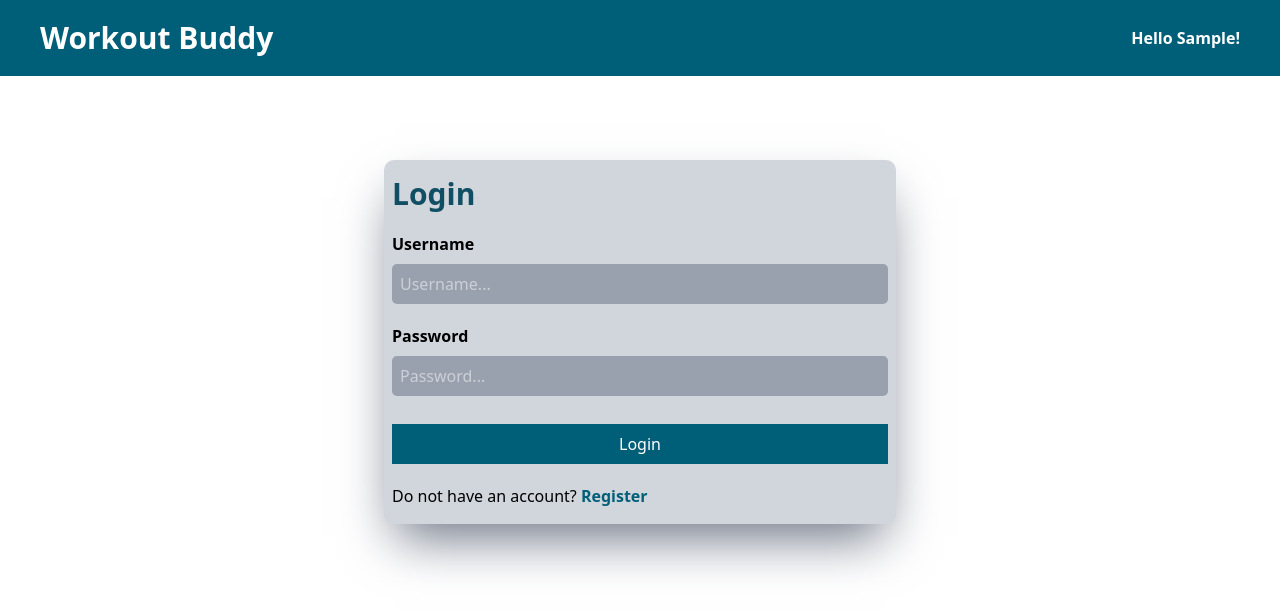
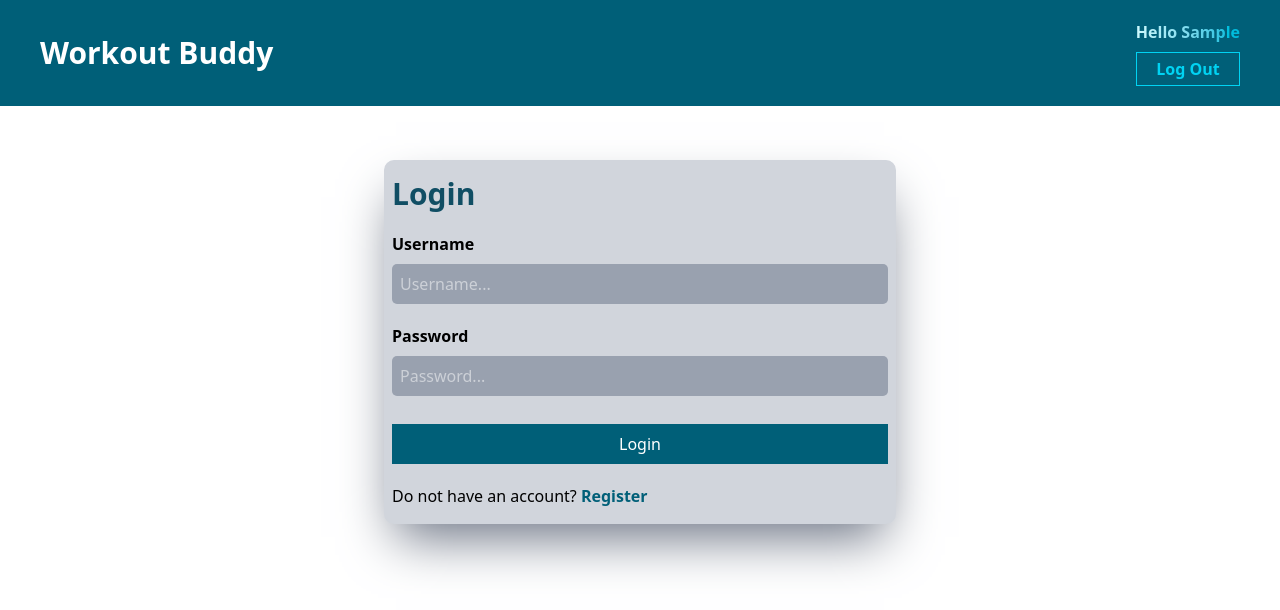
Before and after one commit to DinethSheveen/Workout-Buddy, a React (Vite) app in the folder frontend/: page /login in a window 1280 px wide. Shown: the top 610 px of the page. Built offline with nearby package versions, Linux system fonts and the light colour scheme; sample sign-in values are in the browser's storage.

Commit message:
VITE : Login status handling

```diff
--- a/frontend/src/App.jsx
+++ b/frontend/src/App.jsx
@@ -12,13 +12,17 @@ function App() {
   const user = localStorage.getItem("user") || null
 
   const [authorizedUser, setAuthorizedUser] = useState(user)
+  const [loggedIn, setLoggedIn] = useState(!!localStorage.getItem("token"))
+
+  // localStorage.removeItem("user")
+
 
   return (
     <>
       <BrowserRouter>
-        <Navbar authorizedUser={authorizedUser}/>
+        <Navbar authorizedUser={authorizedUser} setLoggedIn={setLoggedIn} loggedIn={loggedIn}/>
         <Routes>
-          <Route path="/login" element={<Login setAuthorizedUser={setAuthorizedUser}/>}/>
+          <Route path="/login" element={<Login setAuthorizedUser={setAuthorizedUser} setLoggedIn={setLoggedIn}/>}/>
           <Route path="/register" element={<Register/>}/>
           <Route element={<Protected authorizedUser={authorizedUser}/>}>
             <Route path="/" element={<Home authorizedUser={authorizedUser}/>}/>
--- a/frontend/src/components/Navbar.jsx
+++ b/frontend/src/components/Navbar.jsx
@@ -1,10 +1,15 @@
-import { Link } from "react-router-dom"
+import { useEffect, useState } from "react"
+import { Link, useNavigate } from "react-router-dom"
 
-function Navbar({authorizedUser}) {
+function Navbar({authorizedUser,loggedIn,setLoggedIn}) {
 
-  let displayName;
+  const [name, setName] = useState(null)
 
-  if(authorizedUser){
+  const navigate = useNavigate()
+
+  useEffect(()=>{
+    const handleName = ()=>{
+      if(loggedIn){
         const username = JSON.parse(authorizedUser).username
 
         const formatUsername = (username)=>{
@@ -12,25 +17,40 @@ function Navbar({authorizedUser}) {
           const formattedName = firsLetter.toUpperCase() + username.slice(1)
           return formattedName
         }
-    displayName = formatUsername(username)
+        setName(formatUsername(username))
       }
+    }
+    handleName()
+  },[authorizedUser,loggedIn])
 
-
-
+  const handleLogout = ()=>{
+    setLoggedIn(false)
+    localStorage.removeItem("token")
+    localStorage.removeItem("user")
+    navigate("/login")
+  }
 
   return (
     // NAVBAR
     <div className="navbar">
         {/* FLEX CONTAINER */}
-        <div className="flex justify-between items-center text-white bg-cyan-800 font-bold fixed w-full px-10 py-5">
+        <div className="flex justify-between gap-5 items-center text-white bg-cyan-800 font-bold fixed w-full px-3 py-5 md:px-10">
           {/* LEFT SECTION */}
           <Link to={"/"} className="text-3xl">Workout Buddy</Link>
 
           {/* RIGHT SECTION */}
+
           <div>
-            <p>{authorizedUser && `Hello ${displayName}!`}</p>
+            {
+              loggedIn?
+              <div className="flex flex-col gap-2">
+                <p className="text-transparent bg-linear-to-r from-cyan-100 to-cyan-500 bg-clip-text"> Hello {name}</p>
+                <p className="border border-cyan-400 text-cyan-400 text-center cursor-pointer px-2 py-1 hover:text-cyan-300 hover:border-cyan-300 active:text-cyan-200 active:border-cyan-200" onClick={handleLogout}>Log Out</p>
               </div>
-
+              :
+            <p className="text-transparent bg-linear-to-r from-cyan-100 to-cyan-500 bg-clip-text">Create your own workout space</p>
+            }
+          </div>
         </div>
     </div>
   )
--- a/frontend/src/pages/Login.jsx
+++ b/frontend/src/pages/Login.jsx
@@ -2,7 +2,7 @@ import axios from "axios";
 import { useState } from "react";
 import { Link, useNavigate} from "react-router-dom"
 
-function Login({setAuthorizedUser}) {
+function Login({setAuthorizedUser,setLoggedIn}) {
 
   const [fields, setFields] = useState({username:"",password:""})
   const [error, setError] = useState("")
@@ -34,7 +34,9 @@ function Login({setAuthorizedUser}) {
         if(response.data.login){
           setTimeout(()=>{
             localStorage.setItem("user",JSON.stringify(response.data.user))
+            localStorage.setItem("token",JSON.stringify(response.data.token))
             setAuthorizedUser(localStorage.getItem("user"))
+            setLoggedIn(true)
             // console.log(JSON.parse(localStorage.getItem("user")).username);
             navigate("/")
           },3000)
```
Lines whose indentation alone changed are shown as unchanged.
